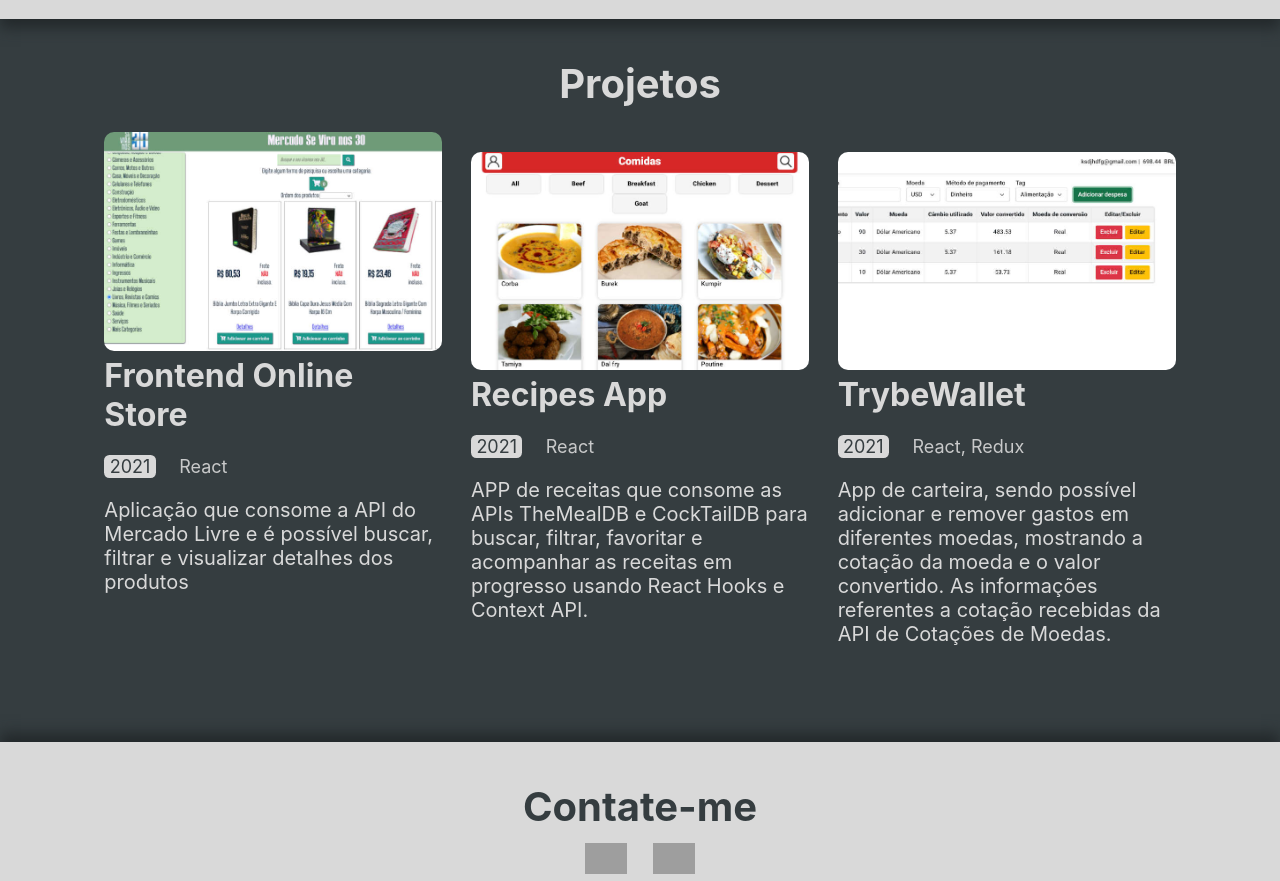
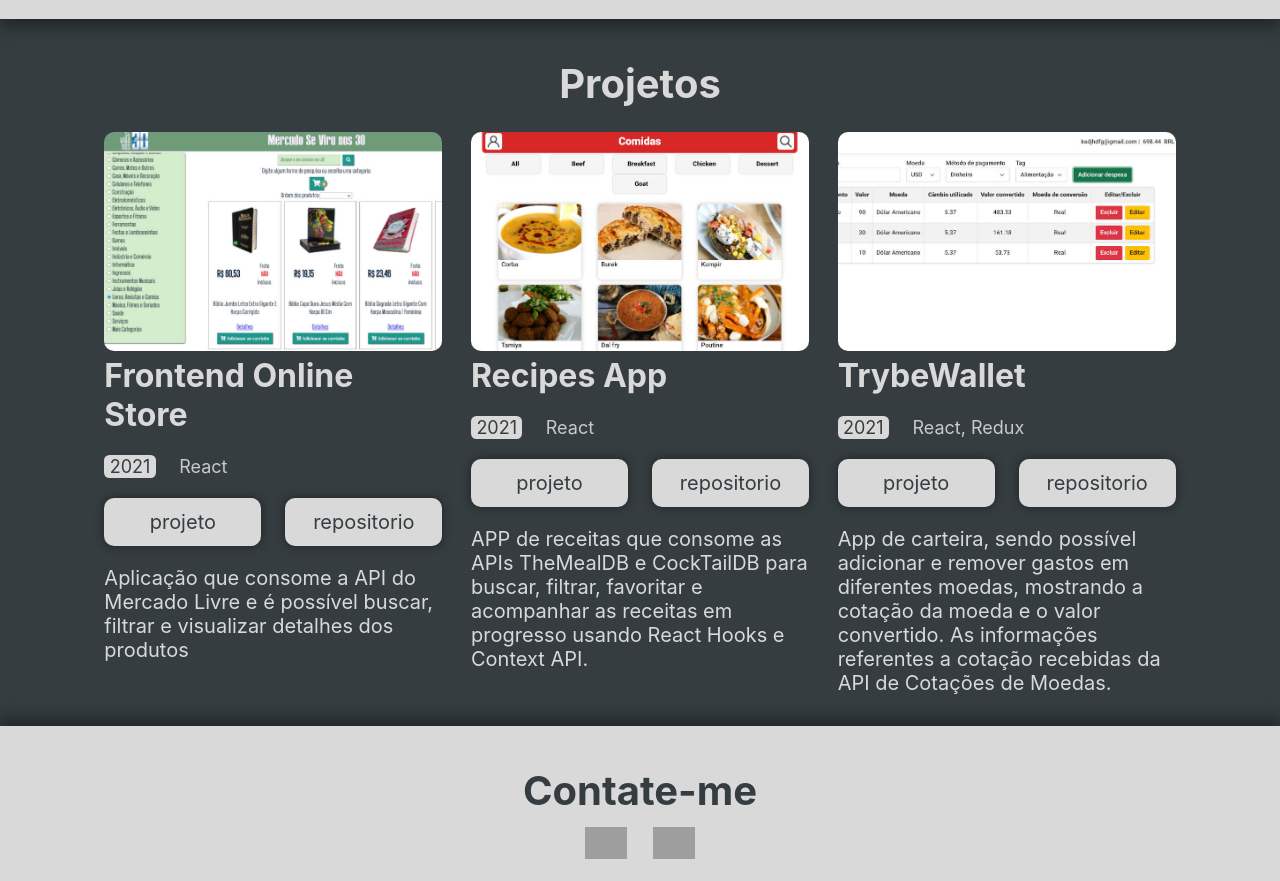
Before and after one commit to leo606/leo-portfolio, a React (Create React App) app: page / in a window 1280 px wide. Shown: the part 540-1421 px from the top of the page. Built offline with nearby package versions, Linux system fonts and the light colour scheme; grey boxes are pictures that could not be loaded.

Commit message:
project buttons

```diff
--- a/src/components/ProjectCard/ProjectCard.jsx
+++ b/src/components/ProjectCard/ProjectCard.jsx
@@ -10,6 +10,10 @@ function ProjectCard({ project }) {
       <div>
         <span>{project.year}</span>
         <span>{project.type}</span>
+      </div>
+      <div>
+        <a href="https://www.google.com/">projeto</a>
+        <a href="https://www.google.com/">repositorio</a>
       </div>
       <p>{project.description}</p>
     </StyledProjectCard>
--- a/src/components/ProjectCard/ProjectCard.styled.jsx
+++ b/src/components/ProjectCard/ProjectCard.styled.jsx
@@ -3,7 +3,7 @@ import styled from 'styled-components';
 const StyledProjectCard = styled.div`
   color: ${({ theme }) => theme.primaryLight};
   padding: 0.3em;
-  margin: 0.9em 0.3em;
+  margin: 0.9em 0.3em 3em 0.3em;
   border-radius: 0.3em;
 
   img {
@@ -18,6 +18,12 @@ const StyledProjectCard = styled.div`
 
   div {
     margin: 1em 0;
+  }
+
+  div:nth-of-type(2) {
+    display: flex;
+    justify-content: center;
+    flex-grow: 0;
   }
 
   span {
@@ -36,12 +42,37 @@ const StyledProjectCard = styled.div`
     opacity: 90%;
   }
 
-  p {
-    height: 9em;
+  a {
+    display: inline-block;
+    text-decoration: none;
+    text-align: center;
+    padding: 0.6em;
+    width: 1em;
+    border-radius: 0.5em;
+    background-color: ${({ theme }) => theme.primaryLight};
+    color: ${({ theme }) => theme.primaryDark};
+    box-shadow: 0 0 9px 1px ${({ theme }) => theme.primaryDarkShadow};
+    transition: 100ms;
+    flex-grow: 1;
   }
+
+  a:hover {
+    opacity: 90%;
+    box-shadow: 0 0 9px 6px ${({ theme }) => theme.primaryDarkShadow};
+  }
+
+  a:nth-child(1) {
+    margin-right: 0.6em;
+  }
+
+  a:nth-child(2) {
+    margin-left: 0.6em;
+  }
+
 
   @media screen and (min-width:768px){
     width: 350px;
+    height: 500px;
   }
 `;
 
```
